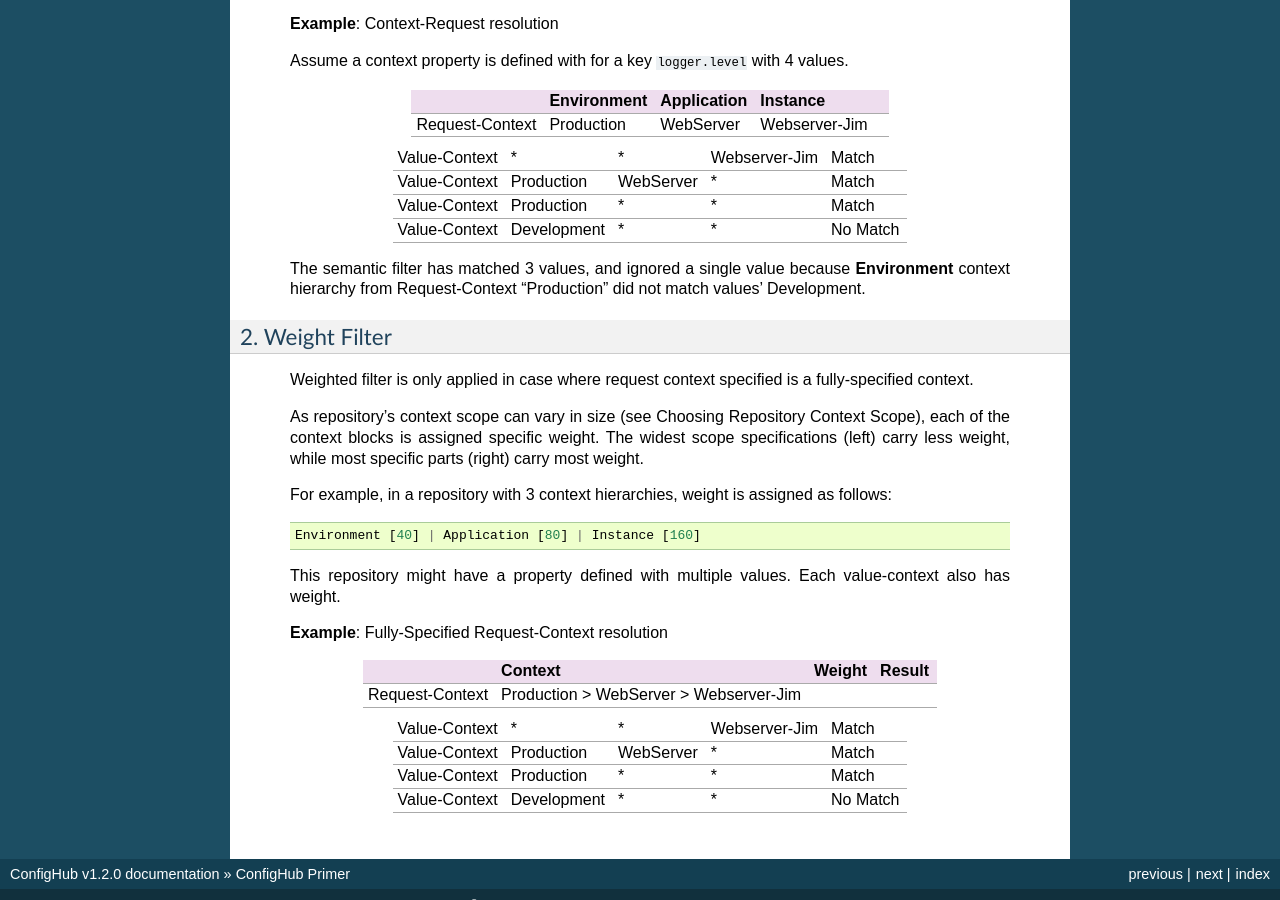
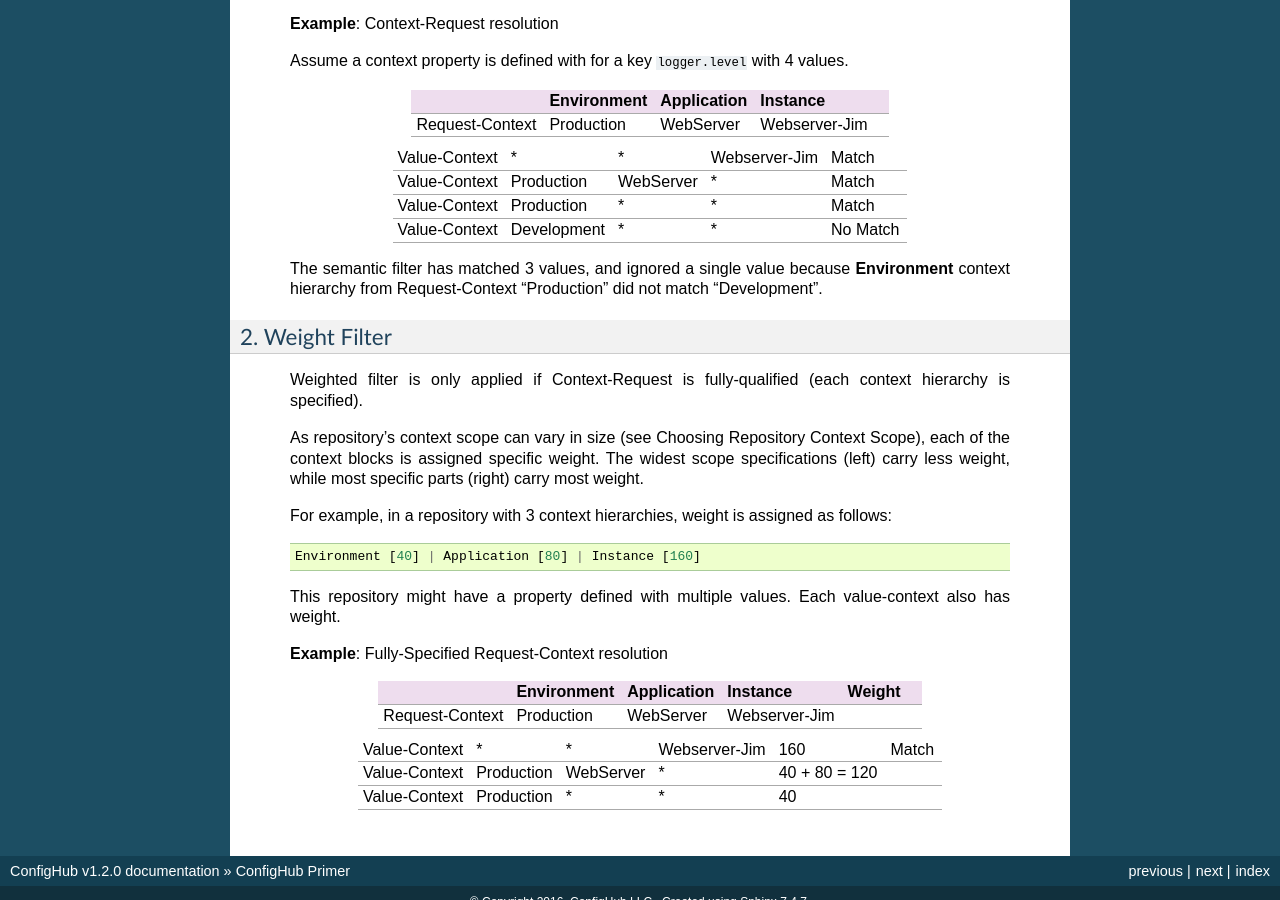
Before and after one commit to ConfigHubPub/Docs, a Sphinx documentation site: the page built from documentation/pages/primer.rst, in a window 1280 px wide and 900 px high, scrolled down 1293 px. Built offline with Sphinx 7.4.7, drawn with Linux system fonts in a browser that asks for light colours.

```diff
--- a/documentation/pages/primer.rst
+++ b/documentation/pages/primer.rst
@@ -93,13 +93,13 @@ Matching value to request context occurs in two steps:
    +---------------------+------------------+---------------+---------------+-----------------+
 
    The semantic filter has matched 3 values, and ignored a single value because **Environment**
-   context hierarchy from Request-Context "Production" did not match values' :gt:`Development`.
+   context hierarchy from Request-Context "Production" did not match "Development".
 
 
 2. Weight Filter
 ----------------
 
-   Weighted filter is only applied in case where request context specified is a fully-specified context.
+   Weighted filter is only applied if Context-Request is fully-qualified (each context hierarchy is specified).
 
    As repository's context scope can vary in size (see Choosing Repository Context Scope), each of the context
    blocks is assigned specific weight. The widest scope specifications (left) carry less weight, while most
@@ -114,18 +114,16 @@ Matching value to request context occurs in two steps:
 
    **Example**: Fully-Specified Request-Context resolution
 
-   +---------------------+----------------------------------------+-----------+---------------+
-   |                     | Context                                | Weight    | Result        |
-   +=====================+========================================+===========+===============+
-   | Request-Context     | Production > WebServer > Webserver-Jim |           |               |
-   +---------------------+----------------------------------------+-----------+---------------+
+   +---------------------+------------------+---------------+---------------+-----------------+-----------------+
+   |                     | Environment      | Application   | Instance      | Weight          |                 |
+   +=====================+==================+===============+===============+=================+=================+
+   | Request-Context     | Production       | WebServer     | Webserver-Jim |                 |                 |
+   +---------------------+------------------+---------------+---------------+-----------------+-----------------+
 
-   +---------------------+------------------+---------------+---------------+-----------------+
-   | Value-Context       | :nb:`\*`         | :nb:`\*`      | Webserver-Jim | :sr:`Match`     |
-   +---------------------+------------------+---------------+---------------+-----------------+
-   | Value-Context       | Production       | WebServer     | :nb:`\*`      | :sr:`Match`     |
-   +---------------------+------------------+---------------+---------------+-----------------+
-   | Value-Context       | Production       | :nb:`\*`      | :nb:`\*`      | :sr:`Match`     |
-   +---------------------+------------------+---------------+---------------+-----------------+
-   | Value-Context       | :gt:`Development`| :nb:`\*`      | :nb:`\*`      | :gt:`No Match`  |
-   +---------------------+------------------+---------------+---------------+-----------------+
+   +---------------------+------------------+---------------+---------------+-----------------+-----------------+
+   | Value-Context       | :nb:`\*`         | :nb:`\*`      | Webserver-Jim | 160             | :sr:`Match`     |
+   +---------------------+------------------+---------------+---------------+-----------------+-----------------+
+   | Value-Context       | Production       | WebServer     | :nb:`\*`      | 40 + 80 = 120   |                 |
+   +---------------------+------------------+---------------+---------------+-----------------+-----------------+
+   | Value-Context       | Production       | :nb:`\*`      | :nb:`\*`      | 40              |                 |
+   +---------------------+------------------+---------------+---------------+-----------------+-----------------+
```
